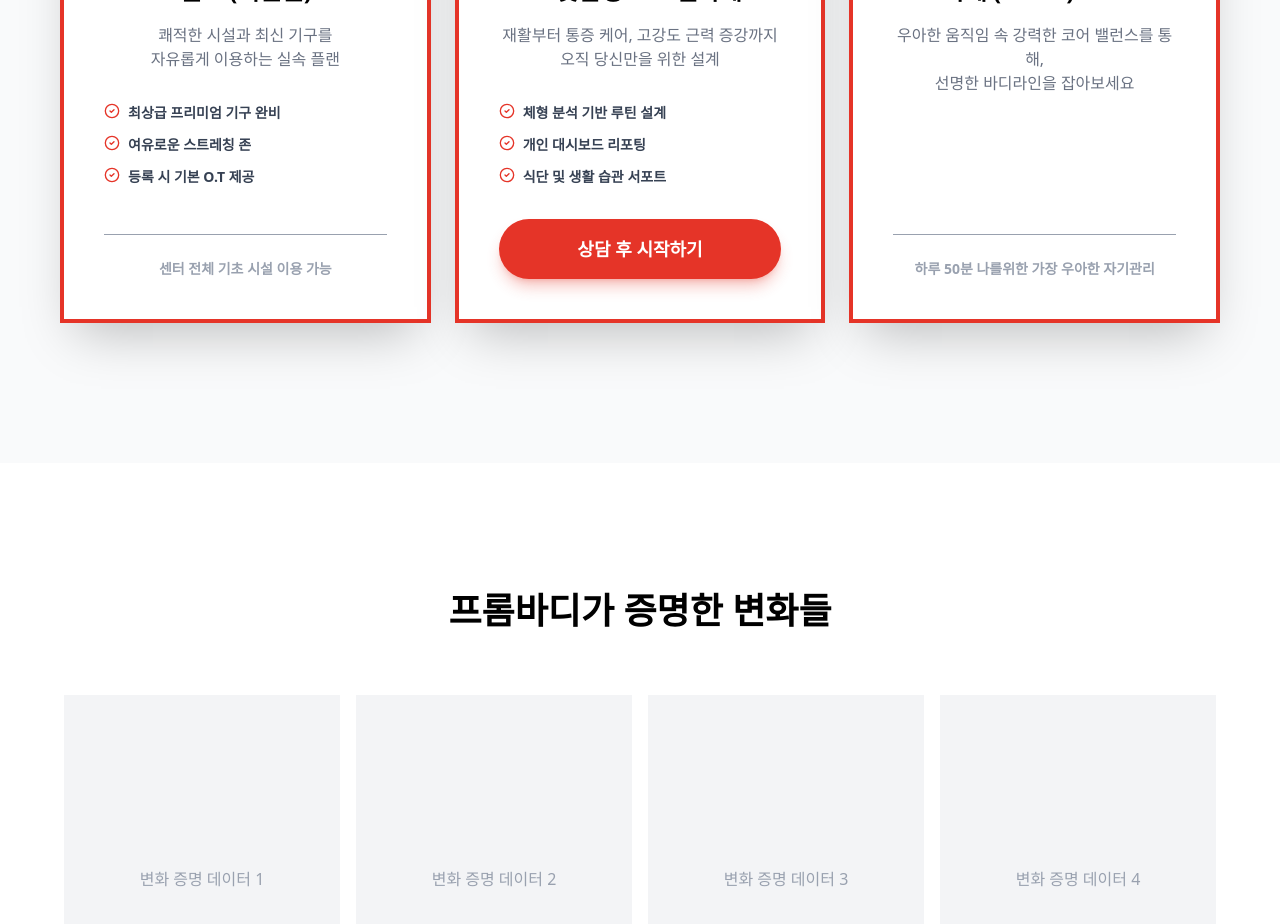
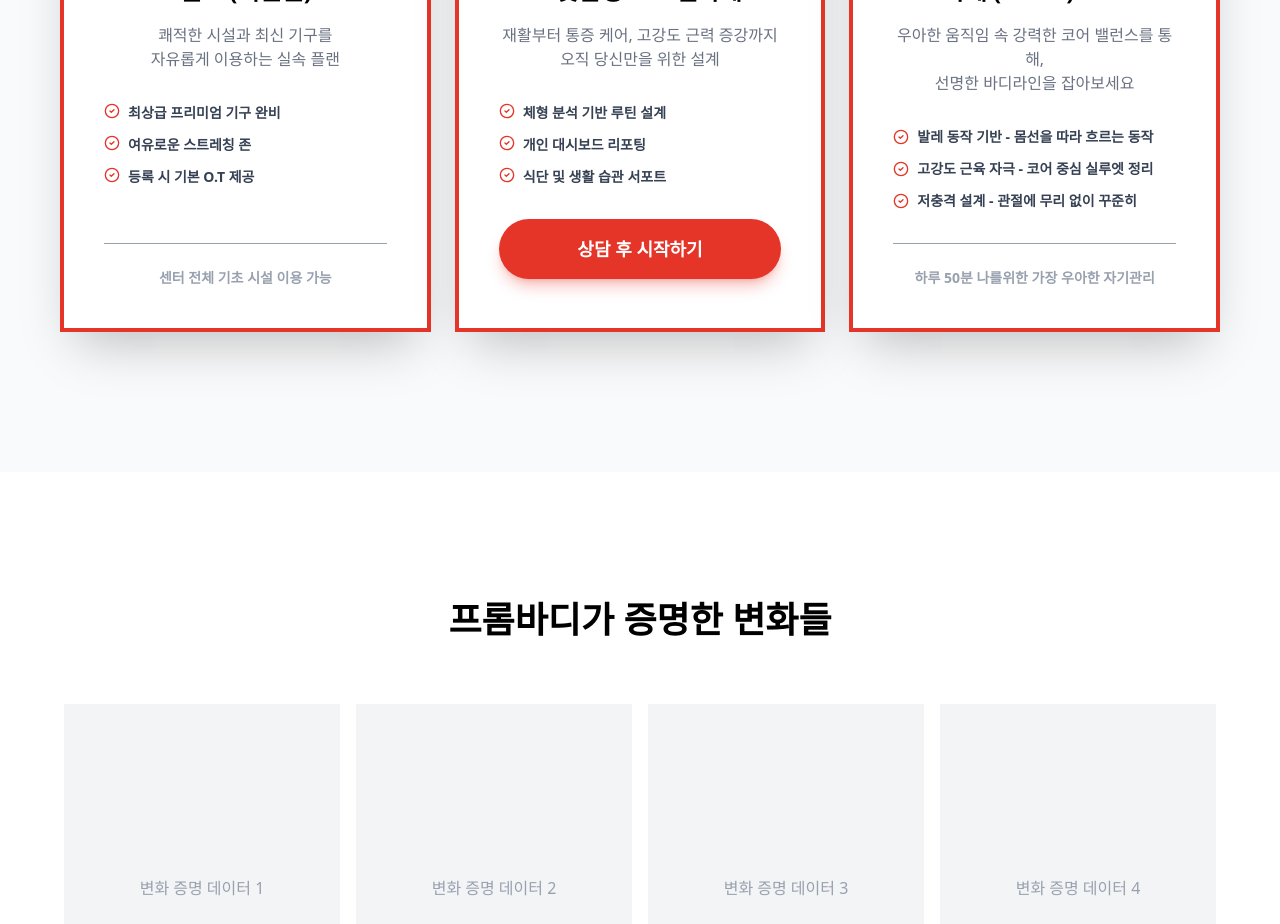
Before and after one commit to okmstyle-collab/from_body-landding, a React (Vite) app: page / in a window 1280 px wide. Shown: the part 4380-5304 px from the top of the page. Built offline with nearby package versions, Linux system fonts and the light colour scheme.

Commit message:
Add checkpoints to Barre pricing card

```diff
--- a/src/App.tsx
+++ b/src/App.tsx
@@ -344,6 +344,17 @@ export default function App() {
                 <span className="text-brand-point text-base font-bold">작전점</span>
               </h3>
               <p className="text-gray-500 mb-8 font-medium">우아한 움직임 속 강력한 코어 밸런스를 통해,<br/>선명한 바디라인을 잡아보세요</p>
+              <ul className="text-left w-full space-y-3 mb-8">
+                {[
+                  "발레 동작 기반 - 몸선을 따라 흐르는 동작",
+                  "고강도 근육 자극 - 코어 중심 실루엣 정리",
+                  "저충격 설계 - 관절에 무리 없이 꾸준히"
+                ].map((t, i) => (
+                  <li key={i} className="flex gap-2 text-sm font-bold text-gray-700 break-keep">
+                    <CheckCircle2 size={16} className="text-brand-point shrink-0 mt-0.5" /> {t}
+                  </li>
+                ))}
+              </ul>
               <div className="mt-auto pt-6 border-t w-full text-sm text-gray-400 font-bold">하루 50분 나를위한 가장 우아한 자기관리</div>
             </motion.div>
           </div>
```
